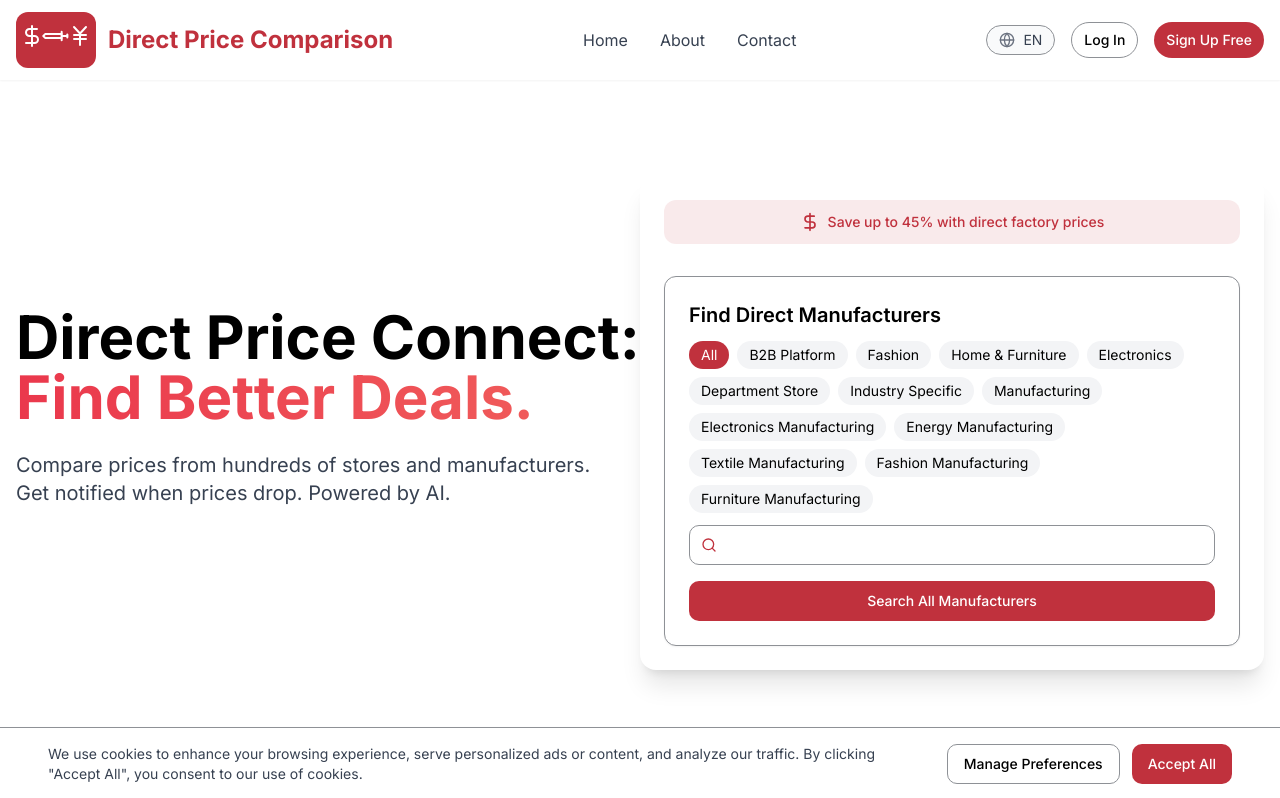
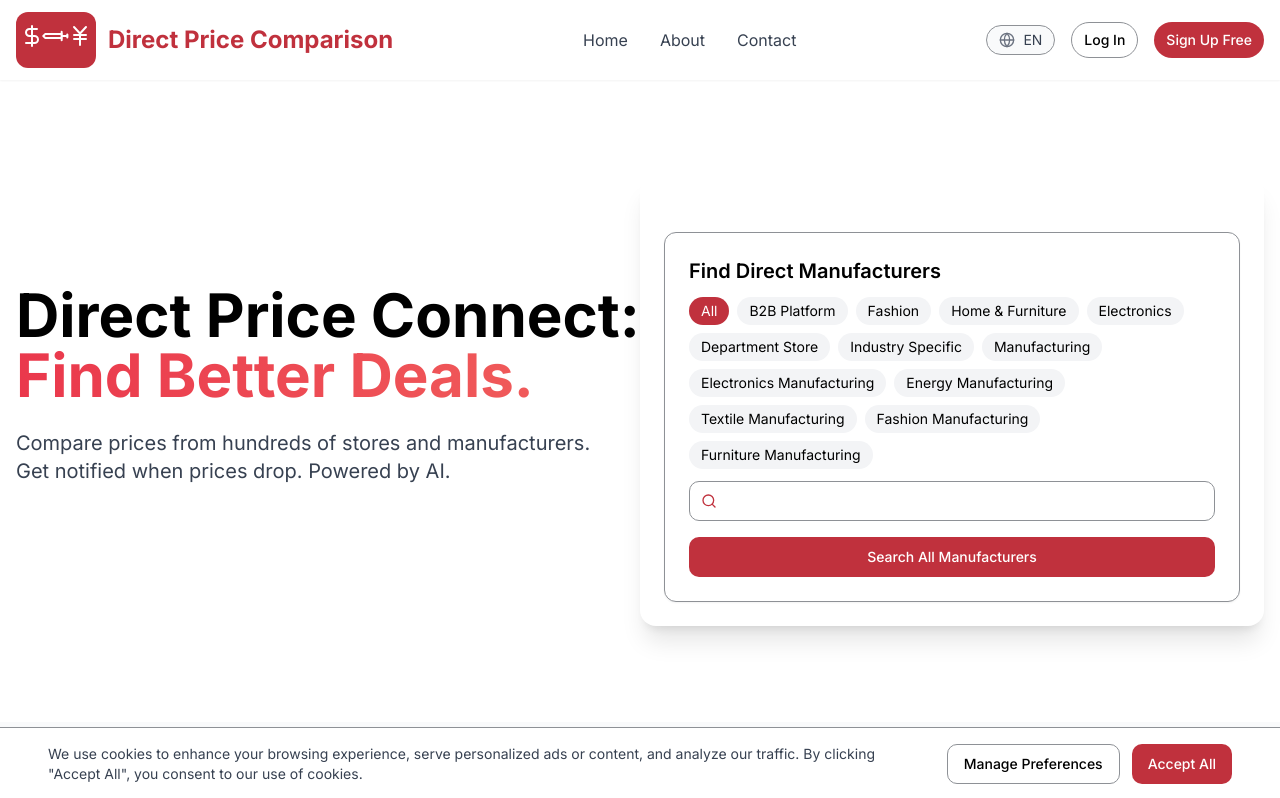
Before and after one commit to Joenasriani/dealfindr-ai-compass, a React (Vite) app: page / in a window 1280 px wide. Shown: the top 798 px of the page. Built offline with nearby package versions, Linux system fonts and the light colour scheme.

Commit message:
Remove CTA section
Remove the "Save up to 45%..." section from the HeroSearch component.

```diff
--- a/src/components/hero/HeroSearch.tsx
+++ b/src/components/hero/HeroSearch.tsx
@@ -1,18 +1,11 @@
 
 import React from 'react';
-import { DollarSign } from 'lucide-react';
 import ManufacturerSearch from '../ManufacturerSearch';
 
 const HeroSearch = () => {
   return (
     <div className="w-full lg:w-1/2 px-4 lg:px-0">
       <div className="bg-white rounded-xl md:rounded-2xl shadow-lg md:shadow-xl overflow-hidden p-4 md:p-6 card-shadow">
-        <div className="bg-dealfindr-blue bg-opacity-10 rounded-lg p-3 mb-4 md:mb-6 flex items-center justify-center">
-          <DollarSign className="h-4 md:h-5 w-4 md:w-5 text-dealfindr-blue mr-2" />
-          <span className="text-xs md:text-sm font-medium text-dealfindr-blue">
-            Save up to 45% with direct factory prices
-          </span>
-        </div>
         <div className="mt-6 md:mt-8">
           <ManufacturerSearch />
         </div>
```
